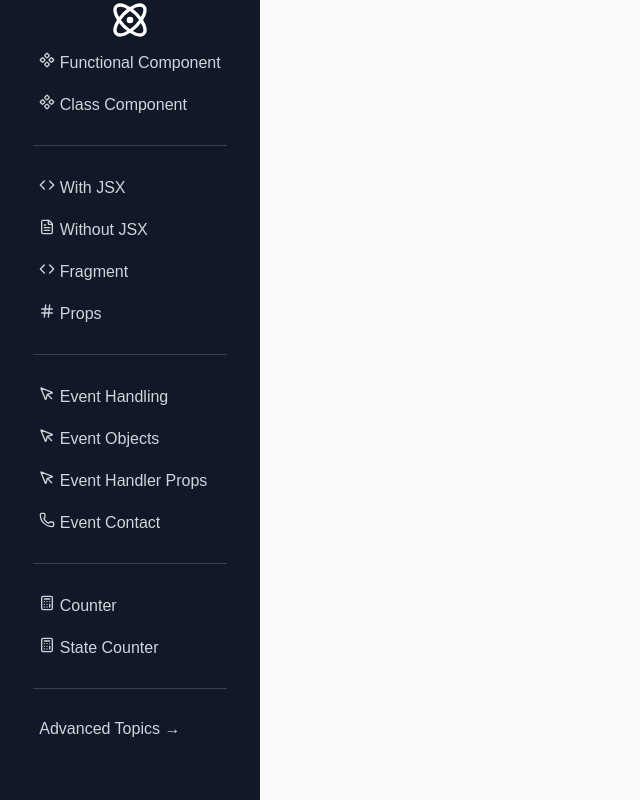
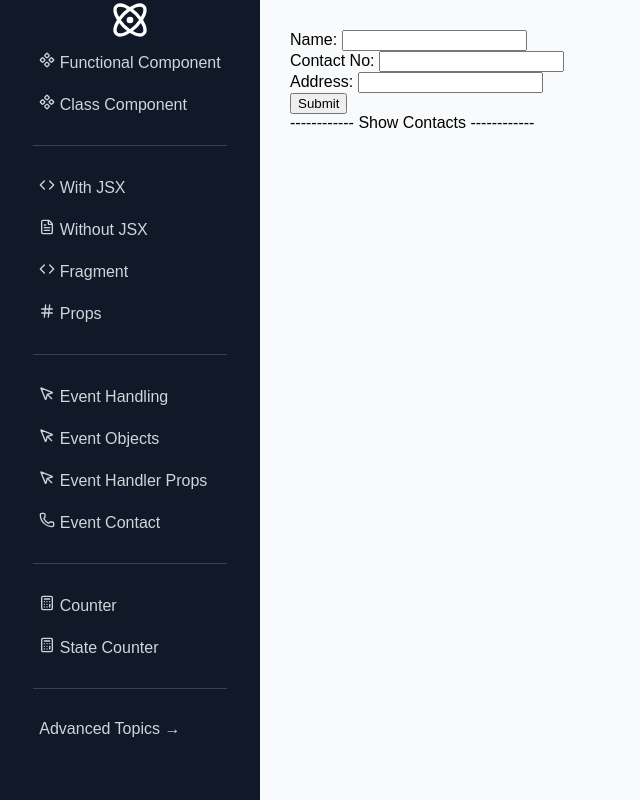
Before and after one commit to mahapatra079/my-app, a React (Create React App) app: page /redux in a window 1280 px wide. Shown: the whole page, without its empty margins (0-640 px from the left). Built offline with nearby package versions, Linux system fonts and the light colour scheme.

Commit message:
App Optimiszation, Redux Setup

```diff
--- a/package.json
+++ b/package.json
@@ -13,6 +13,7 @@
     "react-redux": "^9.2.0",
     "react-router-dom": "^7.12.0",
     "react-scripts": "5.0.1",
+    "redux": "^5.0.1",
     "web-vitals": "^2.1.4"
   },
   "scripts": {
--- a/src/App.js
+++ b/src/App.js
@@ -1,4 +1,6 @@
 import { Routes, Route, Link, useLocation } from "react-router-dom";
+import { Provider } from 'react-redux';
+import store from './store';
 import FunctionalComponent from "./components/function-class/Greet";
 import Welcome from "./components/function-class/Welcome";
 import WithJsx from "./components/jsx/WithJsx";
@@ -11,6 +13,7 @@ import EventHandlerProps from "./components/event-handling/EventHandlerProps";
 import { EventContact } from "./components/event-handling/EventContact";
 import { Counter } from "./components/state-management/Counter";
 import { StateCounter } from "./components/state-management/StateCounter";
+import AddContacts from "./components/redux/phone-book/add-contacts";
 
 import {
   Component,
@@ -21,8 +24,7 @@ import {
   Phone,
   Calculator,
   Atom,
-  Layers,
-  GitBranch
+
 } from "lucide-react";
 
 export default function App() {
@@ -36,7 +38,8 @@ export default function App() {
   );
 
   return (
-    <div className="app-layout">
+    <Provider store={store}>
+      <div className="app-layout">
 
       {/* SIDEBAR */}
       <aside className="sidebar">
@@ -80,12 +83,8 @@ export default function App() {
             <Logo />
 
             <nav className="nav">
-              <Link to="/advanced/hooks"><Code size={16} /> Hooks</Link>
-              <Link to="/advanced/context"><Layers size={16} /> Context API</Link>
-              <Link to="/advanced/routing"><GitBranch size={16} /> Routing</Link>
-
+              <Link to="/redux"><Code size={16} /> Redux</Link>
               <hr />
-
               <Link to="/functional-component">← Back to Basics</Link>
             </nav>
           </>
@@ -96,6 +95,13 @@ export default function App() {
       {/* MAIN CONTENT */}
       <main className="main-content">
         <Routes>
+          {/* DEFAULT HOME ROUTE */}
+          <Route path="/" element={
+            <div style={{ display: 'flex', justifyContent: 'center', alignItems: 'center', height: '100%' }}>
+              <Atom size={200} color="#61dafb" />
+            </div>
+          } />
+
           {/* BASIC ROUTES */}
           <Route path="/functional-component" element={<FunctionalComponent name="Good Morning" />} />
           <Route path="/class-component" element={<Welcome />} />
@@ -111,13 +117,11 @@ export default function App() {
           <Route path="/state-counter" element={<StateCounter />} />
 
           {/* ADVANCED ROUTES */}
-          <Route path="/advanced" element={<h2>Select an Advanced Topic</h2>} />
-          <Route path="/advanced/hooks" element={<h2>Advanced Hooks</h2>} />
-          <Route path="/advanced/context" element={<h2>Context API Deep Dive</h2>} />
-          <Route path="/advanced/routing" element={<h2>Advanced Routing</h2>} />
+          <Route path="/redux" element={<AddContacts />} />
         </Routes>
       </main>
 
-    </div>
+      </div>
+    </Provider>
   );
 }
--- /dev/null
+++ b/src/components/redux/phone-book/action/contact-action.js
@@ -0,0 +1,4 @@
+
+export const setContact = (contact) => {
+    return { type: "SET_CONTACT", value: contact};
+}
--- /dev/null
+++ b/src/components/redux/phone-book/add-contacts.js
@@ -0,0 +1,44 @@
+// import { useSelector } from "react-redux";
+import { setContact } from "./action/contact-action";
+import { useDispatch } from "react-redux";
+import ShowContacts from "./show-contact";
+
+const AddContacts = () => {
+
+let dispatch = useDispatch();
+
+ return (
+    <div>
+    <div>
+        <div>
+            Name: <input type="text" id="name" />
+        </div>
+        <div>
+            Contact No: <input type="text" id="contact-no" />
+        </div>
+        <div>
+            Address: <input type="text" id="address" />
+        </div>
+        <div>
+            <button onClick={() => {
+                let name = document.getElementById("name")?.value;
+                let contactNo = document.getElementById("contact-no")?.value;
+                let address = document.getElementById("address")?.value;
+                console.log("Contact details ", name, " $$ ", contactNo, " $$ ", address);
+                dispatch(setContact({
+                    name: name,
+                    contact: contactNo,
+                    address: address
+                }));
+            }}> Submit </button>
+        </div>
+    </div>
+    <div>
+        ------------ Show Contacts ------------
+        <ShowContacts />
+    </div>
+    </div>
+ )
+};
+
+export default AddContacts;
--- /dev/null
+++ b/src/components/redux/phone-book/reducer/contact-reducer.js
@@ -0,0 +1,16 @@
+const initialState = {
+    contactList: []
+}
+
+const contactReducer = (state=initialState, action) => {
+    console.log("Reducer ", action.type);
+    switch(action.type) {
+        case "SET_CONTACT":
+            return Object.assign({}, state, {contactList: [...state.contactList, action.value]});
+        default:
+            return state;
+    }
+
+}
+
+export default contactReducer;
--- /dev/null
+++ b/src/components/redux/phone-book/show-contact.js
@@ -0,0 +1,27 @@
+import { useSelector } from "react-redux";
+
+const ShowContacts = () => {
+    const allContacts = useSelector(state => state);
+ return (
+    <div>
+        {allContacts.contactList.map((contact, index) => {
+            return (
+            <div key={index}>
+                <div>
+                    Name: {contact.name}
+                </div>
+                <div>
+                    Contact No: {contact.contact}
+                </div>
+                <div>
+                    Address: {contact.address}
+                </div>
+                <br />
+            </div>
+            );
+        } )}
+    </div>
+ );
+}
+
+export default ShowContacts;
--- /dev/null
+++ b/src/store.js
@@ -0,0 +1,6 @@
+import { createStore } from 'redux';
+import contactReducer from './components/redux/phone-book/reducer/contact-reducer';
+
+const store = createStore(contactReducer);
+
+export default store;
--- /dev/null
+++ b/src/store/rootReducer.js
@@ -0,0 +1,6 @@
+import { combineReducers } from "redux";
+import contactReducer from "../features/phone-book/reducer/contact-reducer";
+
+const rootReducer = combineReducers({allContacts: contactReducer});
+
+export default rootReducer;
--- /dev/null
+++ b/src/store/store.js
@@ -0,0 +1,9 @@
+import { legacy_createStore as createStore} from 'redux'
+import rootReducer from './rootReducer';
+
+const configureStore = () => {
+  const store = createStore(rootReducer, window.__REDUX_DEVTOOLS_EXTENSION__ && window.__REDUX_DEVTOOLS_EXTENSION__())
+  return store
+}
+
+export default configureStore;
```
Also changed, not shown: 1 other file (tests, documents, lock files or other folders).
